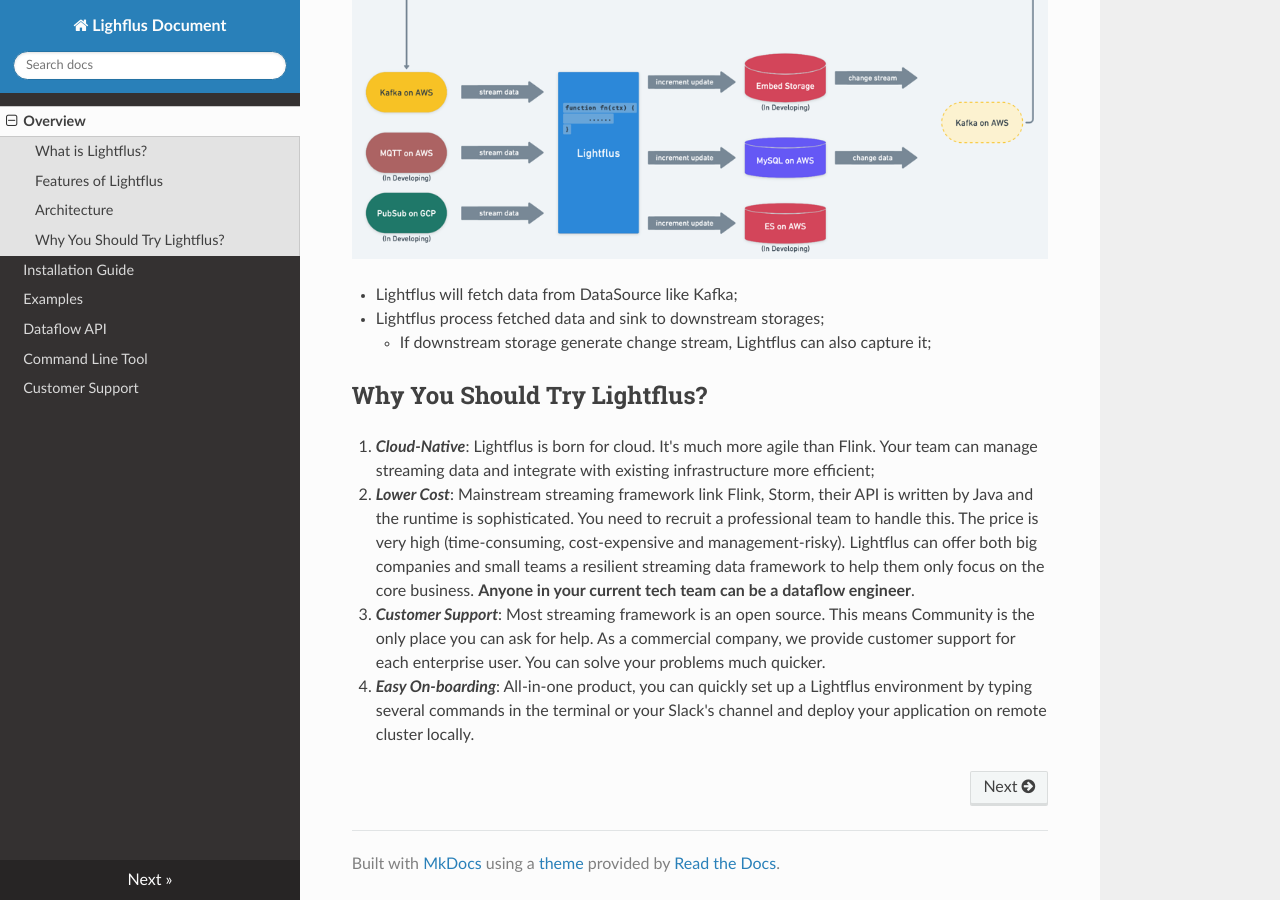
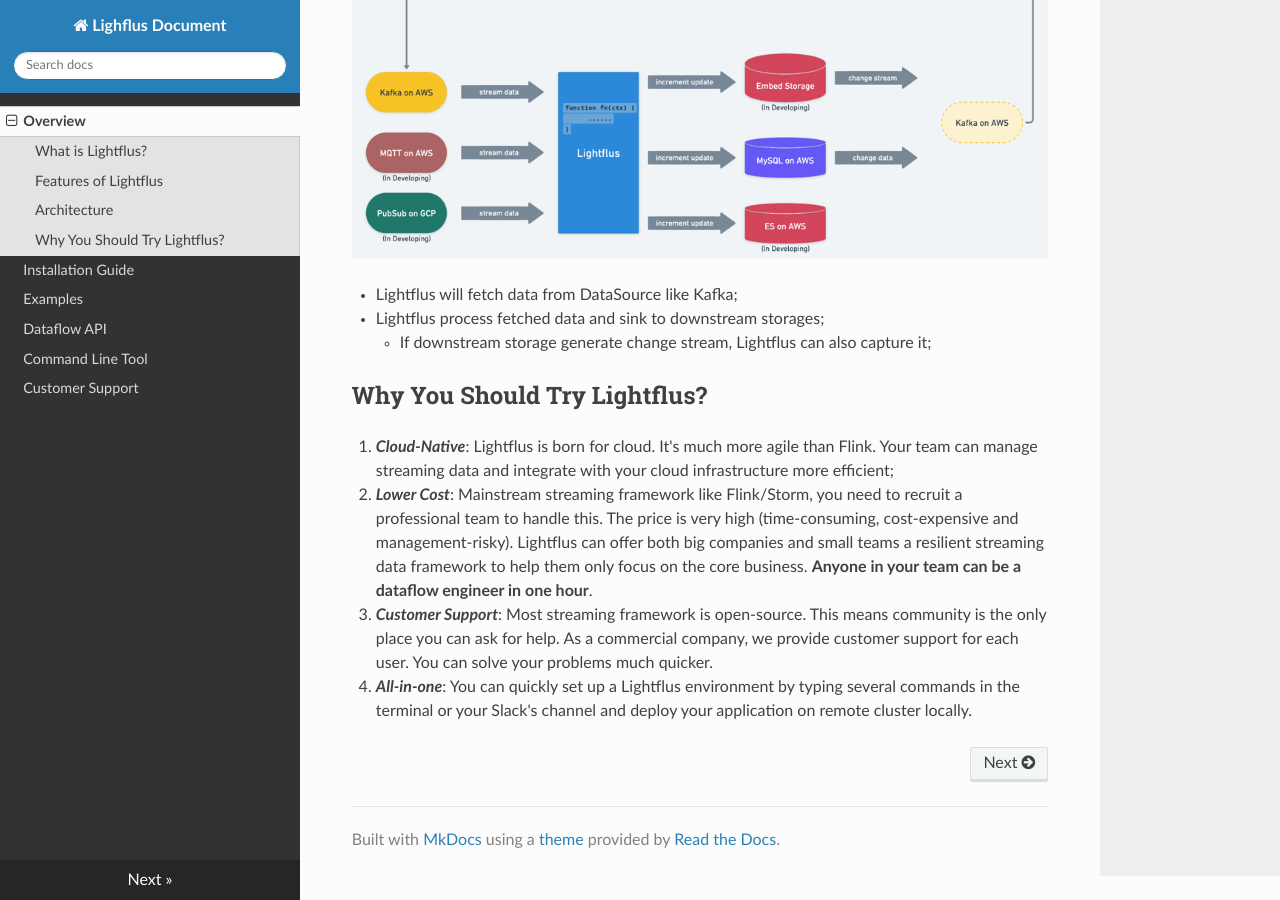
Before and after one commit to JasonThon/lightflus-doc, an MkDocs documentation site: the page built from docs/index.md, in a window 1280 px wide and 900 px high, scrolled down 1034 px. Built offline with MkDocs 1.6.1, drawn with Linux system fonts in a browser that asks for light colours; nearby versions of some CDN libraries; some of the changed text lies outside the part shown.

Commit message:
1. modify type mapping table; 2. modify index doc

```diff
--- a/docs/index.md
+++ b/docs/index.md
@@ -38,15 +38,13 @@
 ## Why You Should Try Lightflus?
 
 1. ***Cloud-Native***: Lightflus is born for cloud. It's much more agile than Flink. Your team can manage streaming data
-   and
-   integrate with existing infrastructure more efficient;
-2. ***Lower Cost***: Mainstream streaming framework link Flink, Storm, their API is written by Java and the runtime is
-   sophisticated. You need to recruit a professional team to handle this. The price is very high (time-consuming,
-   cost-expensive and management-risky). Lightflus can offer both big companies and small teams a resilient streaming
-   data framework to help them only focus on the core business. **Anyone in your current tech team can be a dataflow
-   engineer**.
-3. ***Customer Support***: Most streaming framework is an open source. This means Community is the only place you can
-   ask for help. As a commercial company, we provide customer support for each enterprise user. You can solve your
-   problems much quicker.
-4. ***Easy On-boarding***: All-in-one product, you can quickly set up a Lightflus environment by typing several commands
-   in the terminal or your Slack's channel and deploy your application on remote cluster locally.
+   and integrate with your cloud infrastructure more efficient;
+2. ***Lower Cost***: Mainstream streaming framework like Flink/Storm, you need to recruit a professional team to handle
+   this. The price is very high (time-consuming, cost-expensive and management-risky). Lightflus can offer both big
+   companies and small teams a resilient streaming data framework to help them only focus on the core business. **Anyone
+   in your team can be a dataflow engineer in one hour**.
+3. ***Customer Support***: Most streaming framework is open-source. This means community is the only place you can
+   ask for help. As a commercial company, we provide customer support for each user. You can solve your problems much
+   quicker.
+4. ***All-in-one***: You can quickly set up a Lightflus environment by typing several commands in the terminal or your
+   Slack's channel and deploy your application on remote cluster locally.
```
Also changed, not shown: other parts of docs/index.md (+3 -3 lines), docs/api.md (+13 -14 lines), docs/community.md (+5 -6 lines).
